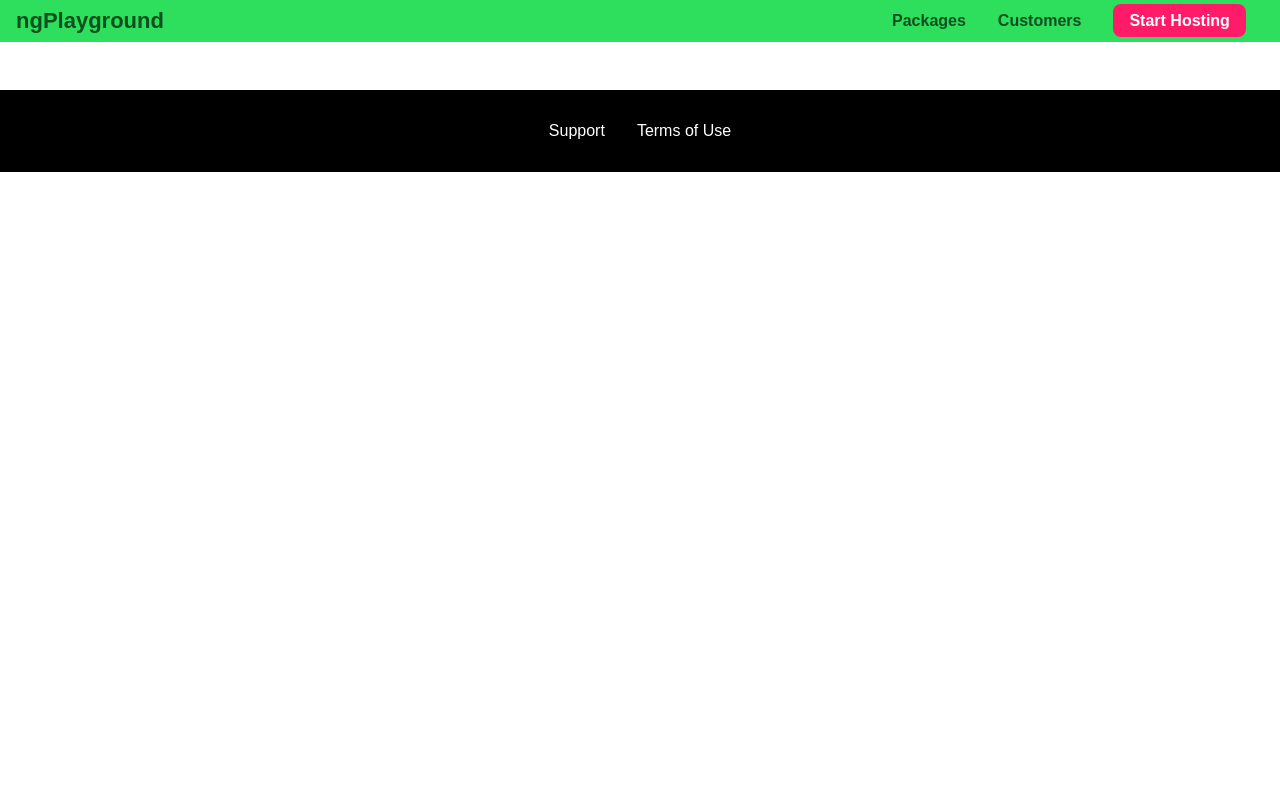
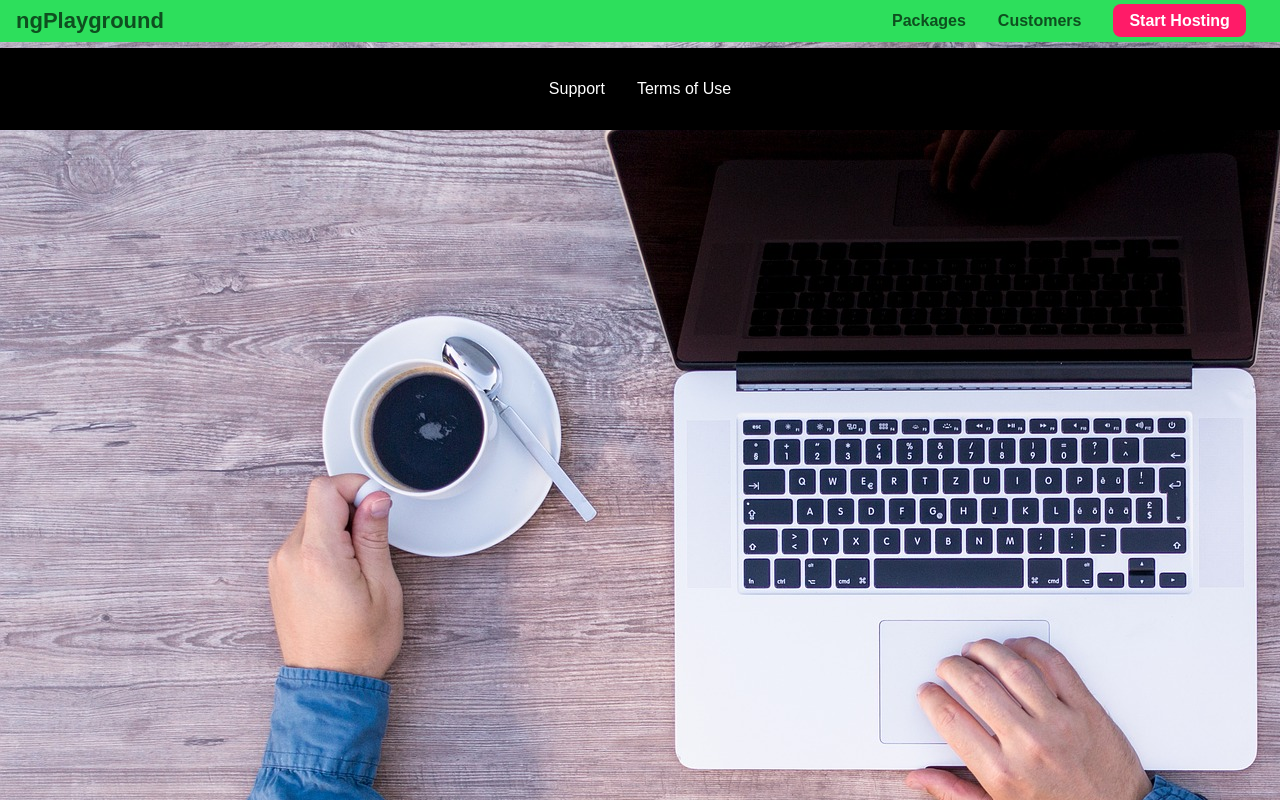
Before and after one commit to passakornsdev/angular-examination, an Angular app: page /css in a window 1280 px wide. Built offline with nearby package versions, Linux system fonts and the light colour scheme.

Commit message:
add fixed header, bg image and create badge

```diff
--- a/src/app/modules/learning-css/components/header/header.component.css
+++ b/src/app/modules/learning-css/components/header/header.component.css
@@ -2,6 +2,10 @@
   width: 100%;
   background-color: #2ddf5c;
   padding: 8px 16px;
+  position: fixed;
+  top: 0;
+  left: 0;
+  z-index: 1;
 }
 
 /*select any div inside main-header class*/
--- a/src/app/modules/learning-css/components/learning-css-app/learning-css-app.component.css
+++ b/src/app/modules/learning-css/components/learning-css-app/learning-css-app.component.css
@@ -0,0 +1,8 @@
+.background {
+  background: url("/assets/images/plans-background.jpg");
+  width: 100%;
+  height: 100%;
+  position: fixed;
+  z-index: -1;
+  top: 0;
+}
--- a/src/app/modules/learning-css/components/learning-css-app/learning-css-app.component.html
+++ b/src/app/modules/learning-css/components/learning-css-app/learning-css-app.component.html
@@ -1,3 +1,4 @@
+<div class="background"></div>
 <app-header></app-header>
 <router-outlet></router-outlet>
 <app-footer></app-footer>
--- a/src/app/modules/learning-css/pages/packages-screen/packages-screen.component.css
+++ b/src/app/modules/learning-css/pages/packages-screen/packages-screen.component.css
@@ -1,5 +1,5 @@
 main {
-  margin-top: 32px;
+  margin-top: 60px;
 }
 
 .package {
@@ -7,6 +7,7 @@ main {
   margin: 16px 0;
   border: 4px solid #0e4f1f;
   border-left: none;
+  position: relative;
 }
 
 .package:hover,
@@ -20,6 +21,17 @@ main {
   color: inherit;
   display: block;
   padding: 32px;
+}
+
+.package__badge {
+  position: absolute;
+  top: 0;
+  margin: 0;
+  right: 0;
+  font-size: 12px;
+  color: white;
+  background: #ff5454;
+  padding: 8px;
 }
 
 .package__subtitle {
--- a/src/app/modules/learning-css/pages/packages-screen/packages-screen.component.html
+++ b/src/app/modules/learning-css/pages/packages-screen/packages-screen.component.html
@@ -2,6 +2,7 @@
   <section id="plus" class="package">
     <a href="#">
       <h1 class="package__title">Our PLUS Plan</h1>
+      <h2 class="package__badge">RECOMMEND</h2>
       <h2 class="package__subtitle">The most popular choice of our customers.</h2>
       <p class="package__info">
         Benefit from increased storage and faster support to ensure that your
```
Also changed, not shown: src/assets/images/plans-background.jpg (added).
